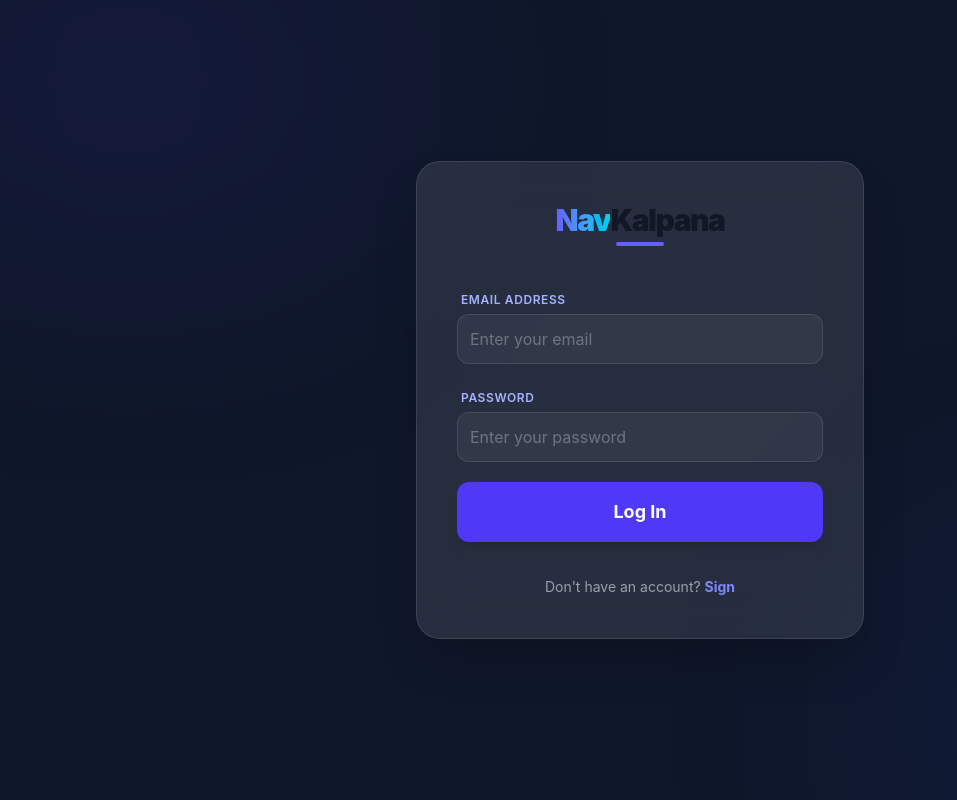
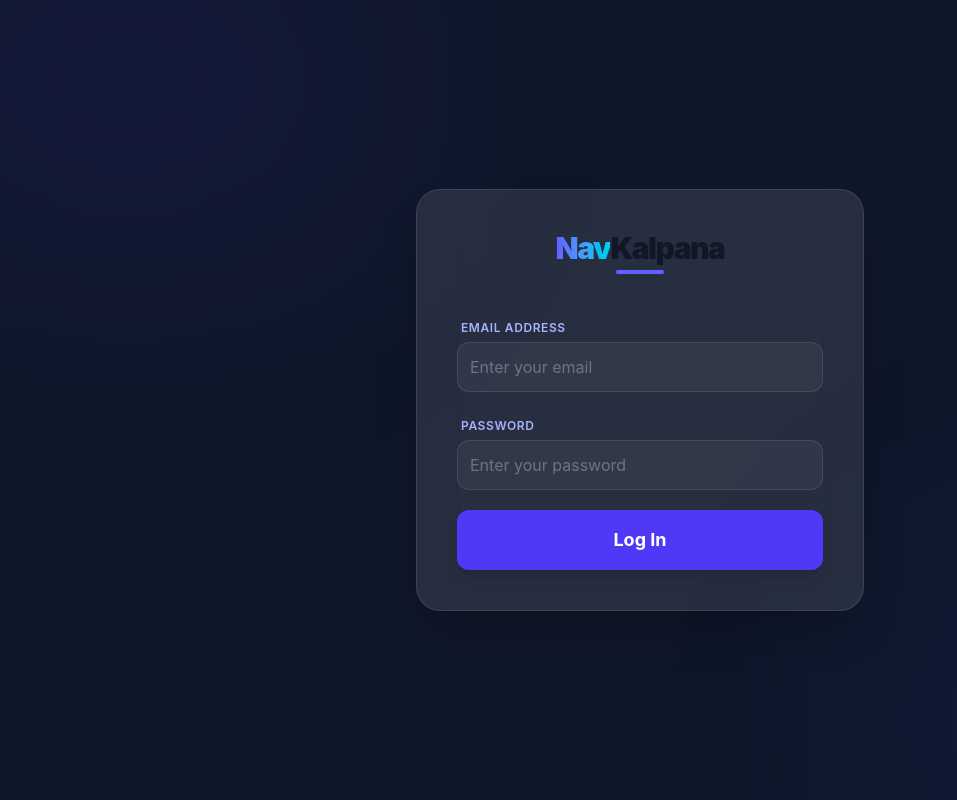
Before and after one commit to shivamp7428/NavKalpana-RICR-NK-0014, a React (Vite) app in the folder Frontend/: page / in a window 1280 px wide. Shown: the whole page, without its empty margins (0-957 px from the left). Built offline with nearby package versions, Linux system fonts and the light colour scheme; no server answers.

Commit message:
Updated Proper Backend code

```diff
--- a/Frontend/src/Pages/Login.jsx
+++ b/Frontend/src/Pages/Login.jsx
@@ -120,7 +120,6 @@ const Login = () => {
               className="w-full mt-1 p-3 bg-white/5 border border-white/10 rounded-xl text-white placeholder-white/30 focus:ring-2 focus:ring-indigo-500 outline-none transition-all"
             />
           </div>
-
           <div>
             <label className="text-xs font-semibold text-indigo-300 uppercase tracking-wider ml-1">
               Password
@@ -153,7 +152,7 @@ const Login = () => {
           </motion.button>
         </form>
 
-        <div className="mt-8 text-center">
+        {/* <div className="mt-8 text-center">
           <button
             onClick={() => setIsLogin(!isLogin)}
             className="text-sm text-gray-400 transition-colors"
@@ -163,7 +162,7 @@ const Login = () => {
               {isLogin ? "Sign" : "Login"}
             </span>
           </button>
-        </div>
+        </div> */}
       </motion.div>
 
       <ToastContainer
```
